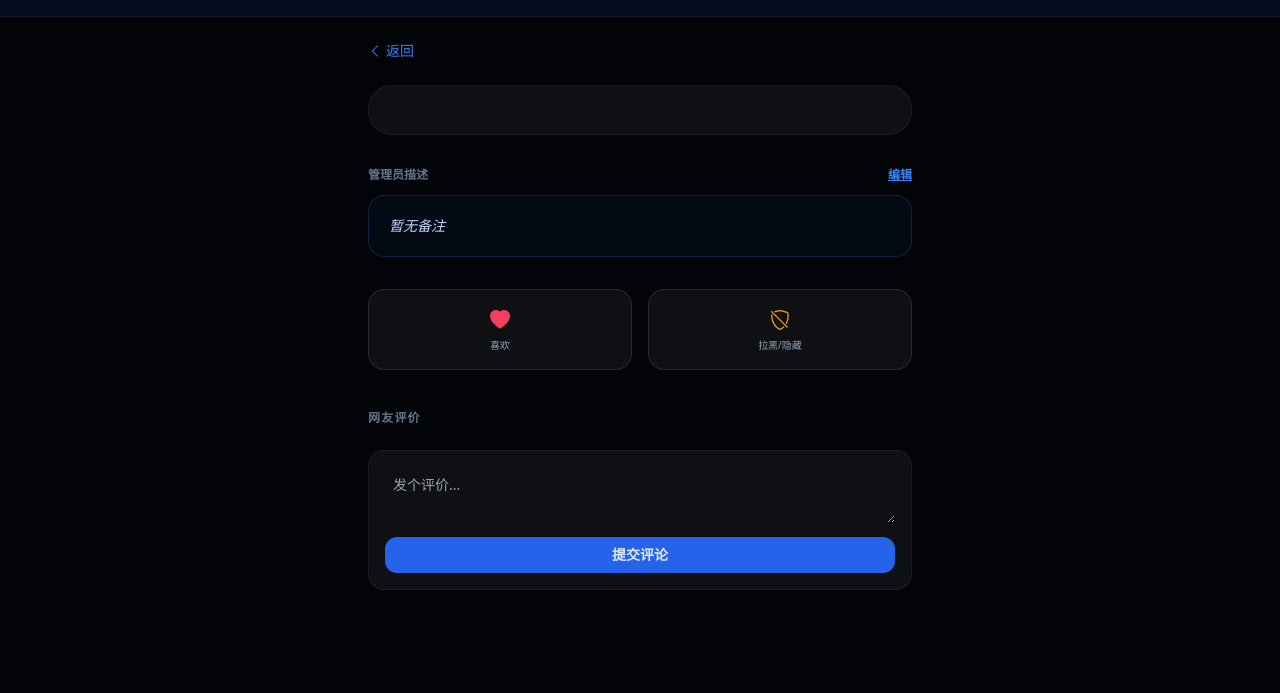
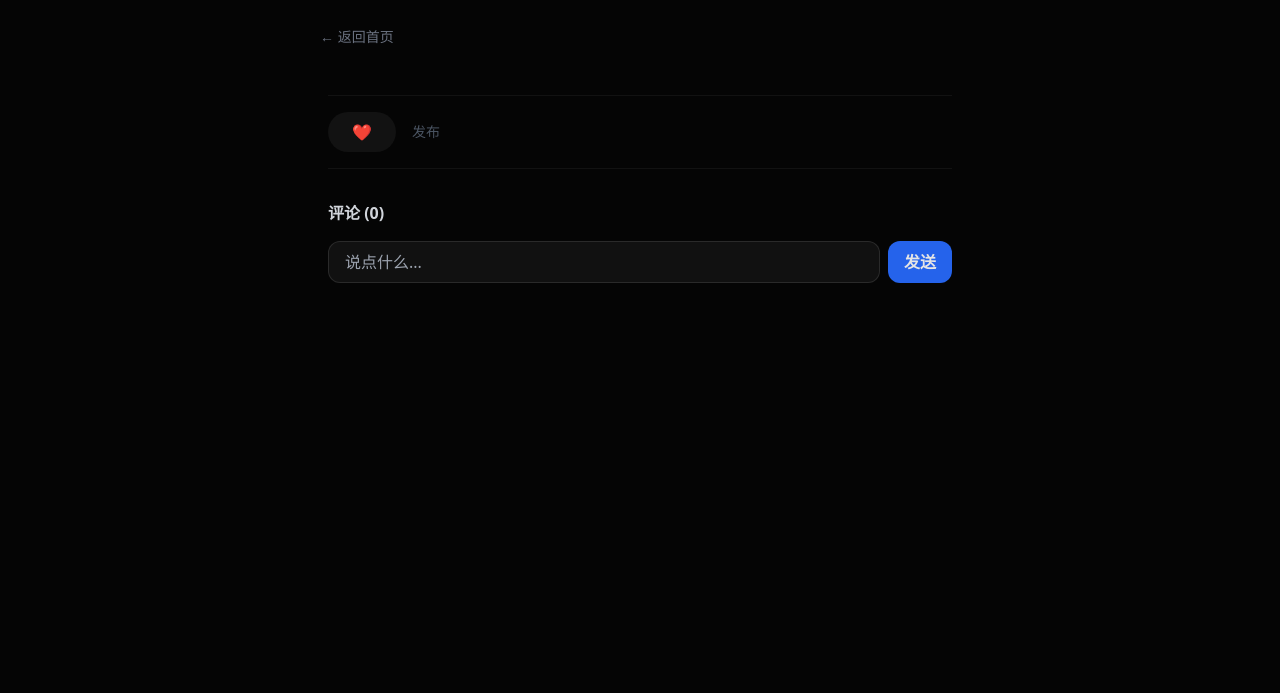
Before and after one commit to Szchiji/tbwy, a Flask app: template templates/detail.html in a window 1280 px wide. Shown: the top 693 px of the page. Run offline with Flask 3, Linux system fonts and the light colour scheme; the template is opened without the code that fills it, so the values that code supplies are empty; parts of the project's set-up code (start-up, migrations or seed data) failed here and were passed over; some libraries are stand-ins or nearby versions.

Commit message:
更新 detail.html

```diff
--- a/templates/detail.html
+++ b/templates/detail.html
@@ -1,71 +1,53 @@
 <!DOCTYPE html>
 <html lang="zh">
 <head>
-    <meta charset="UTF-8"><meta name="viewport" content="width=device-width, initial-scale=1.0">
+    <meta charset="UTF-8">
+    <meta name="viewport" content="width=device-width, initial-scale=1.0, maximum-scale=1.0, user-scalable=no">
     <title>详情 - Matrix Hub</title>
     <script src="https://cdn.tailwindcss.com"></script>
-    <link rel="stylesheet" href="https://cdn.jsdelivr.net/npm/bootstrap-icons@1.10.0/font/bootstrap-icons.css">
+    <style>
+        body { background-color: #050505; color: #e5e5e5; }
+        .glass { background: rgba(255, 255, 255, 0.03); backdrop-filter: blur(10px); }
+    </style>
 </head>
-<body class="bg-[#020408] text-slate-200 pb-20">
-    <div id="app-content">
-        <div class="bg-blue-600/10 py-2 text-[10px] text-blue-400 text-center border-b border-white/5 mb-4 font-bold">{{ notice }}</div>
-
-        <div class="max-w-xl mx-auto px-4">
-            <button onclick="history.back()" class="my-6 text-blue-500 text-sm flex items-center gap-1"><i class="bi bi-chevron-left"></i> 返回</button>
+<body class="pb-24">
+    <div class="max-w-2xl mx-auto px-4 pt-6">
+        <a href="/" class="inline-block mb-6 text-gray-500 text-sm">← 返回首页</a>
 
         <div class="space-y-4 mb-6">
             {% for m in all_media %}
-                    {% if m.first_media %}
-                        <div class="w-full rounded-2xl bg-black border border-white/5 overflow-hidden shadow-2xl">
-                        {% if m.first_media.lower().endswith('.mp4') or m.first_media.lower().endswith('.mov') %}
-                            <video src="{{ m.first_media }}#t=0.001" controls playsinline preload="metadata" class="w-full block h-auto aspect-video"></video>
+                <div class="glass rounded-3xl overflow-hidden border border-white/5 shadow-2xl">
+                    {% if m.first_media.lower().endswith('.mp4') %}
+                    <video src="{{ m.first_media }}" controls playsinline class="w-full"></video>
                     {% else %}
-                            <img src="{{ m.first_media }}" class="w-full h-auto block">
+                    <img src="{{ m.first_media }}" class="w-full h-auto" onclick="window.open(this.src)">
                     {% endif %}
                 </div>
-                    {% endif %}
             {% endfor %}
         </div>
 
-            <div class="mb-8 p-6 bg-white/5 rounded-3xl border border-white/5">
-                <p class="text-[15px] leading-relaxed whitespace-pre-wrap">{{ post.text }}</p>
+        <div class="px-2">
+            <h1 class="text-xl font-medium mb-2">{{ post.title }}</h1>
+            <p class="text-gray-400 leading-loose whitespace-pre-wrap mb-6">{{ post.text }}</p>
+
+            <div class="flex items-center gap-4 py-4 border-y border-white/5 mb-8">
+                <button onclick="like()" class="flex items-center gap-2 bg-white/5 px-6 py-2 rounded-full hover:bg-red-500/20 transition">
+                    <span id="like-count">❤️ {{ post.likes }}</span>
+                </button>
+                <span class="text-gray-600 text-sm">{{ post.date }} 发布</span>
             </div>
 
-            <div class="mb-8">
-                <div class="flex justify-between items-center mb-3 text-xs font-bold text-slate-500">
-                    <span>管理员描述</span>
-                    <button onclick="document.getElementById('eb').classList.remove('hidden')" class="text-blue-500 underline">编辑</button>
+            <div class="space-y-4">
+                <h3 class="font-bold text-gray-300">评论 ({{ comments|length }})</h3>
+                <div class="flex gap-2">
+                    <input id="comment-input" type="text" placeholder="说点什么..." class="flex-1 bg-white/5 border border-white/10 rounded-xl px-4 py-2 focus:outline-none focus:border-blue-500">
+                    <button onclick="sendComment()" class="bg-blue-600 px-4 py-2 rounded-xl font-bold">发送</button>
                 </div>
-                <div class="p-5 bg-blue-500/5 border border-blue-500/20 rounded-2xl text-sm text-blue-200 italic">
-                    {{ post.admin_note if post.admin_note else '暂无备注' }}
-                </div>
-            </div>
-
-            <div class="flex gap-4 mb-10">
-                <button id="btn-like" onclick="doLike({{ post.id }})" class="flex-1 bg-white/5 border border-white/10 py-4 rounded-2xl flex flex-col items-center active:scale-95 transition">
-                    <i class="bi bi-heart-fill text-rose-500 text-xl"></i>
-                    <span class="text-[10px] text-slate-400 mt-1" id="l-count">{{ post.likes }} 喜欢</span>
-                </button>
-                <button onclick="doBlock({{ post.id }})" class="flex-1 bg-white/5 border border-white/10 py-4 rounded-2xl flex flex-col items-center">
-                    <i class="bi bi-shield-slash text-amber-500 text-xl"></i>
-                    <span class="text-[10px] text-slate-400 mt-1">拉黑/隐藏</span>
-                </button>
-            </div>
-
-            <div class="space-y-6">
-                <h4 class="text-xs font-bold text-slate-500 uppercase tracking-widest">网友评价</h4>
-                <div class="bg-white/5 p-4 rounded-2xl border border-white/5">
-                    <textarea id="ci" rows="2" placeholder="发个评价..." class="w-full bg-transparent p-2 text-sm outline-none text-white"></textarea>
-                    <button onclick="subC({{ post.id }})" class="w-full bg-blue-600 mt-2 py-2 rounded-xl text-sm font-bold">提交评论</button>
-                </div>
-                <div class="space-y-4">
+                <div class="pt-4 space-y-4">
                     {% for c in comments %}
-                    <div class="bg-white/5 p-4 rounded-2xl border border-white/5 flex justify-between items-start group">
-                        <div class="flex-1">
-                            <p class="text-sm text-slate-300">{{ c.content }}</p>
-                            <div class="text-[9px] text-slate-600 mt-2">{{ c.date }}</div>
-                        </div>
-                        <button onclick="delC({{ c.id }})" class="text-[10px] text-rose-900 opacity-0 group-hover:opacity-100 px-2 py-1">删除</button>
+                    <div class="bg-white/5 p-4 rounded-2xl">
+                        <p class="text-sm">{{ c.content }}</p>
+                        <p class="text-[10px] text-gray-600 mt-2">{{ c.date }}</p>
                     </div>
                     {% endfor %}
                 </div>
@@ -73,57 +55,23 @@
         </div>
     </div>
 
-    <div id="eb" class="hidden fixed inset-0 z-50 bg-black/90 flex items-center justify-center p-6">
-        <div class="bg-[#0a0d14] w-full max-w-sm p-6 rounded-3xl border border-white/10">
-            <input type="password" id="ap" placeholder="密码" class="w-full bg-black border border-white/10 rounded-xl p-3 text-sm mb-3 text-white">
-            <textarea id="an" rows="5" class="w-full bg-black border border-white/10 rounded-xl p-3 text-sm mb-4 text-white">{{ post.admin_note }}</textarea>
-            <button onclick="saveN({{ post.id }})" class="w-full bg-blue-600 py-3 rounded-xl font-bold">保存</button>
-            <button onclick="document.getElementById('eb').classList.add('hidden')" class="w-full mt-2 py-2 text-xs text-slate-500">取消</button>
-        </div>
-    </div>
-
     <script>
-        // 1. 点赞限流初始化
-        if(localStorage.getItem('L_'+ {{ post.id }})) document.getElementById('btn-like').style.opacity = '0.3';
-
-        async function doLike(pid) {
-            if(localStorage.getItem('L_'+pid)) return alert("点过赞啦");
-            const res = await fetch(`/api/like/${pid}`, {method:'POST'});
-            if(res.ok) {
-                document.getElementById('l-count').innerText = (parseInt(document.getElementById('l-count').innerText)+1)+' 喜欢';
-                localStorage.setItem('L_'+pid, '1');
-                document.getElementById('btn-like').style.opacity = '0.3';
+        function like() {
+            fetch('/api/like/{{post.id}}', {method: 'POST'})
+            .then(() => {
+                const btn = document.getElementById('like-count');
+                let num = parseInt(btn.innerText.replace('❤️ ', ''));
+                btn.innerText = '❤️ ' + (num + 1);
+            });
         }
-        }
-
-        // 2. 拉黑并隐藏
-        function doBlock(pid) {
-            if(confirm("确定拉黑并隐藏此内容吗？")){
-                let bl = JSON.parse(localStorage.getItem('blacklist') || '[]');
-                bl.push(pid);
-                localStorage.setItem('blacklist', JSON.stringify(bl));
-                document.getElementById('app-content').innerHTML = '<div class="h-screen flex items-center justify-center text-slate-600">内容已屏蔽，正在返回...</div>';
-                setTimeout(()=> location.href='/', 1000);
-            }
-        }
-
-        async function subC(pid) {
-            const val = document.getElementById('ci').value;
-            if(!val.trim()) return;
-            const res = await fetch('/api/comment', {method:'POST', headers:{'Content-Type':'application/json'}, body:JSON.stringify({post_id:pid, content:val})});
-            if(res.ok) location.reload();
-        }
-
-        async function delC(cid) {
-            const pw = prompt("密码：");
-            if(!pw) return;
-            const res = await fetch('/api/delete_comment', {method:'POST', headers:{'Content-Type':'application/json'}, body:JSON.stringify({comment_id:cid, password:pw})});
-            if(res.ok) location.reload(); else alert("验证失败");
-        }
-
-        async function saveN(pid) {
-            const res = await fetch('/api/set_note', {method:'POST', headers:{'Content-Type':'application/json'}, body:JSON.stringify({post_id:pid, password:document.getElementById('ap').value, content:document.getElementById('an').value})});
-            if(res.ok) location.reload(); else alert("失败");
+        function sendComment() {
+            const input = document.getElementById('comment-input');
+            if(!input.value) return;
+            fetch('/api/comment/{{post.id}}', {
+                method: 'POST',
+                headers: {'Content-Type': 'application/json'},
+                body: JSON.stringify({content: input.value})
+            }).then(() => location.reload());
         }
     </script>
 </body>
```
Lines whose indentation alone changed are shown as unchanged.
